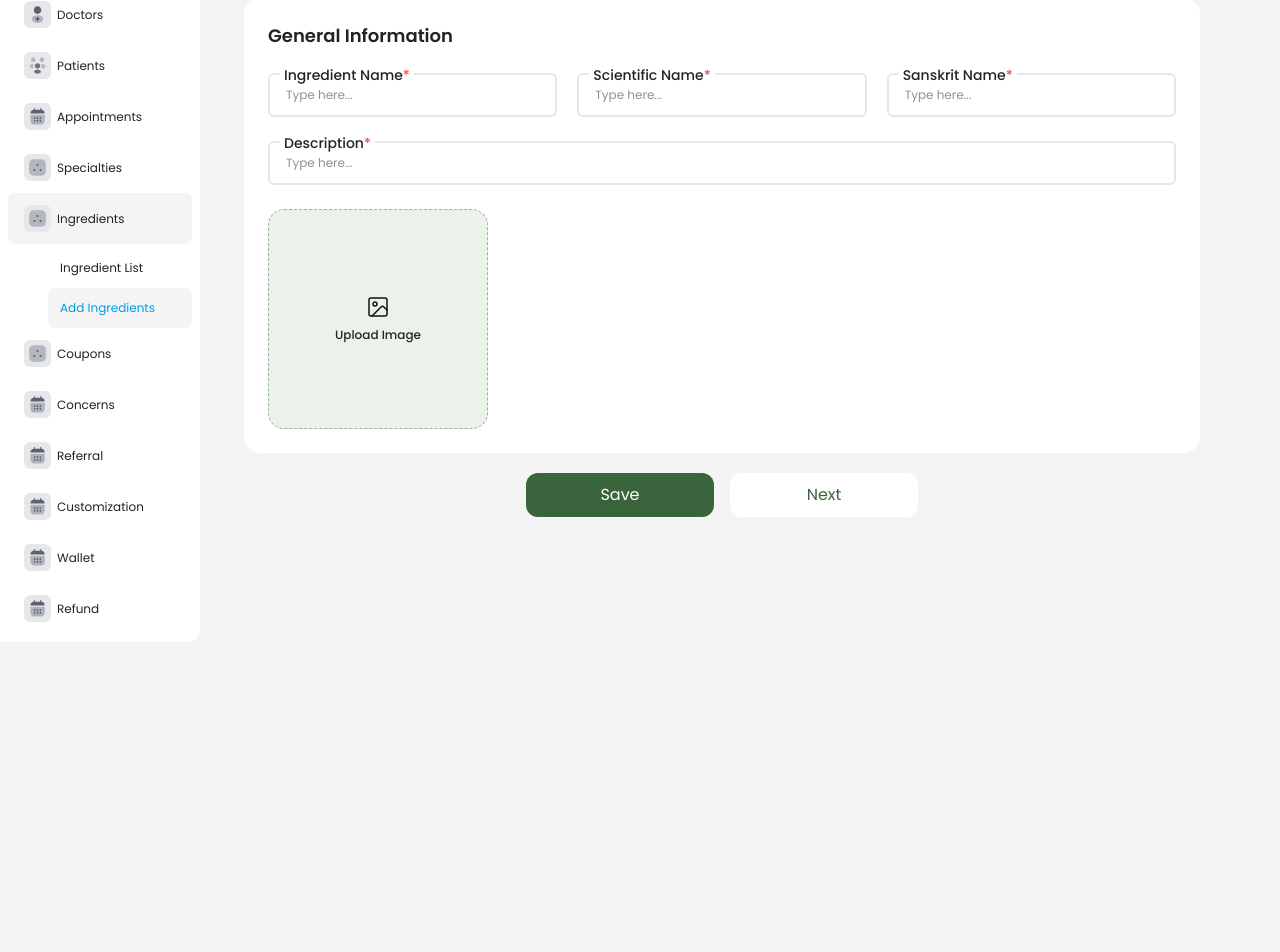
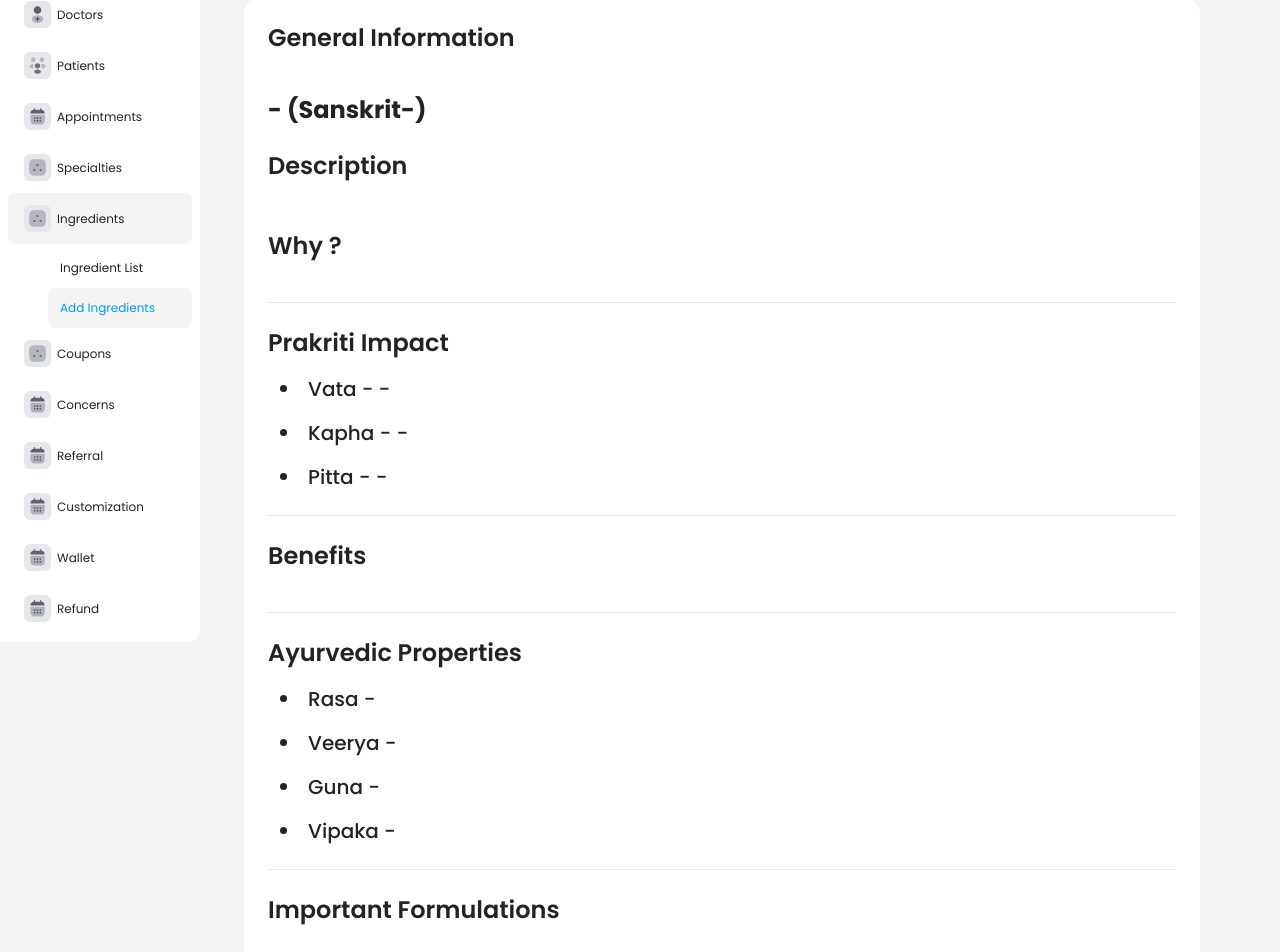
Before and after one commit to akashdas99/amrutam-project, a Next.js app: page /ingredients/add in a window 1280 px wide. Shown: the part 200-1152 px from the top of the page. Before the commit the page ends 800 px from the top, so only its background shows below. Built offline with nearby package versions, Linux system fonts and the light colour scheme.

Commit message:
refactor: update layout spacing in RootLayout and enhance IngredientsAdd page with dynamic button text based on step; improve Overview component styling and structure for better readability

```diff
--- a/app/ingredients/add/page.tsx
+++ b/app/ingredients/add/page.tsx
@@ -14,7 +14,7 @@ import { useRef, useState } from "react";
 
 export default function IngredientsAdd() {
   const ref = useRef<{ submitForm: () => void }>(null);
-  const [step, setStep] = useState(0);
+  const [step, setStep] = useState(4);
 
   const { updateIngredient } = useIngredientStoreSelector("updateIngredient");
   const onSubmit = (data: Partial<OverviewFormData>) => {
@@ -40,7 +40,10 @@ export default function IngredientsAdd() {
       <Stepper currentStep={step + 1} />
       {steps[step]}
       <div className="flex justify-center gap-4 mt-5">
-        <Button onClick={() => ref?.current?.submitForm()}>Save</Button>
+        <Button onClick={() => ref?.current?.submitForm()}>
+          {step < 4 ? "Save" : "Submit"}
+        </Button>
+        {step < 4 && (
           <Button
             variant={"ghost"}
             type="submit"
@@ -50,6 +53,7 @@ export default function IngredientsAdd() {
           >
             Next
           </Button>
+        )}
       </div>
     </div>
   );
--- a/app/layout.tsx
+++ b/app/layout.tsx
@@ -25,7 +25,7 @@ export default function RootLayout({
       <body className={`${poppins.className} antialiased`}>
         <Header />
         <Sidebar />
-        <main className="ml-[244px] mt-20 mr-20 mb-3">{children}</main>
+        <main className="ml-[244px] mt-20 mr-20 mb-5">{children}</main>
       </body>
     </html>
   );
--- a/components/add-ingredient-steps/overview.tsx
+++ b/components/add-ingredient-steps/overview.tsx
@@ -28,217 +28,146 @@ export default function Overview({ onSubmit, ref }: OverviewProps) {
     }),
     []
   );
-
+  console.log(data);
   return (
-    <div className="bg-foreground p-6 rounded-2xl flex flex-col gap-8">
-      <h1 className="text-[18px] font-semibold">Overview</h1>
-
+    <div className="bg-foreground p-6 rounded-2xl flex flex-col gap-6">
       {/* General Information */}
-      <section>
-        <h2 className="text-[16px] font-semibold mb-4">General Information</h2>
-        <div className="flex flex-col gap-3">
-          <div className="grid grid-cols-3 gap-4">
-            <div>
-              <p className="text-xs text-gray-500 mb-1">Ingredient Name</p>
-              <p className="text-sm font-medium">{data.ingredientName}</p>
-            </div>
-            <div>
-              <p className="text-xs text-gray-500 mb-1">Scientific Name</p>
-              <p className="text-sm font-medium">{data.scientificName}</p>
-            </div>
-            <div>
-              <p className="text-xs text-gray-500 mb-1">Sanskrit Name</p>
-              <p className="text-sm font-medium">{data.sanskritName}</p>
-            </div>
-          </div>
-          <div>
-            <p className="text-xs text-gray-500 mb-1">Description</p>
-            <p className="text-sm">{data.description}</p>
-          </div>
-          {data.image && (
-            <div>
-              <p className="text-xs text-gray-500 mb-1">Image</p>
-              <img
-                src={data.image}
-                alt={data.ingredientName}
-                className="w-[220px] h-[220px] object-cover rounded-2xl"
+      <section className="flex flex-col gap-6">
+        <h1 className="text-2xl font-semibold mb-4">General Information</h1>
+        {data?.image && (
+          <Image
+            src={data?.image}
+            alt="img"
+            width={460}
+            height={339}
+            className="mx-auto mb-8"
           />
-            </div>
         )}
-        </div>
+        <h2 className="font-bold text-2xl">
+          {data?.ingredientName} - {data?.scientificName} (Sanskrit-
+          {data?.sanskritName})
+        </h2>
+        <h3 className="text-2xl font-semibold">Description</h3>
+        <p className="text-xl">{data?.description}</p>
       </section>
 
       {/* Why To Use */}
-      <section>
-        <h2 className="text-[16px] font-semibold mb-4">Why To Use</h2>
-        <ul className="list-disc list-inside space-y-2">
+      <section className="flex flex-col gap-4">
+        <h2 className="text-2xl font-semibold">Why {data?.ingredientName} ?</h2>
+        <ul className="list-disc list-inside ml-3 text-xl font-medium space-y-4">
           {data?.whyToUse?.map((item, index) => (
-            <li key={index} className="text-sm">
-              {item.description}
-            </li>
+            <li key={index}>{item.description}</li>
           ))}
         </ul>
       </section>
+      <div className="border-t border-light-gray"></div>
 
       {/* Prakriti Impact */}
       <section>
-        <h2 className="text-[16px] font-semibold mb-4">Prakriti Impact</h2>
-        <div className="grid grid-cols-3 gap-4">
-          <div>
-            <p className="text-xs text-gray-500 mb-1">Vata</p>
-            <p className="text-sm font-medium">{data?.prakritiImpact?.vata}</p>
-            {data?.prakritiImpact?.vataReason && (
-              <p className="text-xs text-gray-600 mt-1">
-                {data.prakritiImpact.vataReason}
-              </p>
-            )}
-          </div>
-          <div>
-            <p className="text-xs text-gray-500 mb-1">Pitta</p>
-            <p className="text-sm font-medium">{data?.prakritiImpact?.pitta}</p>
-            {data?.prakritiImpact?.pittaReason && (
-              <p className="text-xs text-gray-600 mt-1">
+        <h2 className="text-2xl font-semibold mb-4">Prakriti Impact</h2>
+        <ul className="list-disc list-inside ml-3 text-xl font-medium space-y-4">
+          <li>
+            Vata - {data?.prakritiImpact?.vata}-
+            {data?.prakritiImpact?.vataReason}
+          </li>
+          <li>
+            Kapha - {data?.prakritiImpact?.kapha}-
+            {data?.prakritiImpact?.kaphaReason}
+          </li>
+          <li>
+            Pitta - {data?.prakritiImpact?.pitta}-
             {data?.prakritiImpact?.pittaReason}
-              </p>
-            )}
-          </div>
-          <div>
-            <p className="text-xs text-gray-500 mb-1">Kapha</p>
-            <p className="text-sm font-medium">{data?.prakritiImpact?.kapha}</p>
-            {data?.prakritiImpact?.kaphaReason && (
-              <p className="text-xs text-gray-600 mt-1">
-                {data.prakritiImpact.kaphaReason}
-              </p>
-            )}
-          </div>
-        </div>
+          </li>
+        </ul>
       </section>
+      <div className="border-t border-light-gray"></div>
 
       {/* Benefits */}
       <section>
-        <h2 className="text-[16px] font-semibold mb-4">Benefits</h2>
-        <div className="grid grid-cols-2 gap-4">
+        <h2 className="text-2xl font-semibold mb-4">Benefits</h2>
+
         {data?.benefits?.map((benefit, index) => (
-            <div
-              key={index}
-              className="flex items-start gap-3 p-3 border-2 border-light-gray rounded-xl"
-            >
+          <div key={index} className="flex">
             {benefit.image && (
-                <img
+              <Image
                 src={benefit.image}
                 alt=""
-                  className="w-12 h-12 object-contain"
+                width={35}
+                height={35}
+                className="w-[35px] h-[35px] object-contain"
               />
             )}
-              <p className="text-sm flex-1">{benefit.description}</p>
+            <p className="text-xl font-medium">{benefit?.description}</p>
           </div>
         ))}
-        </div>
       </section>
+      <div className="border-t border-light-gray"></div>
 
       {/* Ayurvedic Properties */}
       <section>
-        <h2 className="text-[16px] font-semibold mb-4">Ayurvedic Properties</h2>
-        <div className="grid grid-cols-2 gap-4">
-          <div>
-            <p className="text-xs text-gray-500 mb-1">Rasa</p>
-            <p className="text-sm font-medium">
-              {data?.ayurvedicProperties?.rasa}
-            </p>
-          </div>
-          <div>
-            <p className="text-xs text-gray-500 mb-1">Veerya</p>
-            <p className="text-sm font-medium">
-              {data?.ayurvedicProperties?.veerya}
-            </p>
-          </div>
-          <div>
-            <p className="text-xs text-gray-500 mb-1">Guna</p>
-            <p className="text-sm font-medium">
-              {data?.ayurvedicProperties?.guna}
-            </p>
-          </div>
-          <div>
-            <p className="text-xs text-gray-500 mb-1">Vipaka</p>
-            <p className="text-sm font-medium">
-              {data?.ayurvedicProperties?.vipaka}
-            </p>
-          </div>
-        </div>
+        <h2 className="text-2xl font-semibold mb-4">Ayurvedic Properties</h2>
+        <ul className="list-disc list-inside ml-3 text-xl font-medium space-y-4">
+          <li>Rasa - {data?.ayurvedicProperties?.rasa}</li>
+          <li>Veerya - {data?.ayurvedicProperties?.veerya}</li>
+          <li>Guna - {data?.ayurvedicProperties?.guna}</li>
+          <li>Vipaka - {data?.ayurvedicProperties?.vipaka}</li>
+        </ul>
       </section>
+      <div className="border-t border-light-gray"></div>
 
       {/* Important Formulations */}
       <section>
-        <h2 className="text-[16px] font-semibold mb-4">
-          Important Formulations
-        </h2>
-        <div className="flex flex-col gap-3">
-          {data?.importantFormulations?.map((formulation, index) => (
-            <div
-              key={index}
-              className="flex items-center gap-3 p-3 border-2 border-light-gray rounded-xl"
-            >
-              {formulation.image && (
-                <img
-                  src={formulation.image}
+        <h2 className="text-2xl font-semibold mb-4">Important Formulations</h2>
+        {data?.importantFormulations?.map((formulations, index) => (
+          <div key={index} className="flex">
+            {formulations?.image && (
+              <Image
+                src={formulations?.image}
                 alt=""
-                  className="w-[151px] h-[38px] object-contain"
+                width={35}
+                height={35}
+                className="w-[35px] h-[35px] object-contain"
               />
             )}
-              <p className="text-sm flex-1">{formulation.description}</p>
+            <p className="text-xl font-medium">{formulations?.description}</p>
           </div>
         ))}
-        </div>
       </section>
 
       {/* Therapeutic Uses */}
       <section>
-        <h2 className="text-[16px] font-semibold mb-4">Therapeutic Uses</h2>
-        <ul className="list-disc list-inside space-y-2">
-          {data?.therapeuticUses?.map((use, index) => (
-            <li key={index} className="text-sm">
-              {use?.description}
-            </li>
+        <h2 className="text-2xl font-semibold mb-4">Therapeutic Uses</h2>
+        <ul className="list-disc list-inside ml-3 text-xl font-medium space-y-4">
+          {data?.therapeuticUses?.map((item, index) => (
+            <li key={index}>{item.description}</li>
           ))}
         </ul>
       </section>
 
       {/* Plant Parts and Its Purpose */}
       <section>
-        <h2 className="text-[16px] font-semibold mb-4">
+        <h2 className="text-2xl font-semibold mb-4">
           Plant Parts and Its Purpose
         </h2>
-        <div className="p-4 border-2 border-light-gray rounded-xl">
-          <div className="flex gap-8 mb-3">
-            <h3 className="font-medium flex-1">Type</h3>
-            <h3 className="font-medium flex-3">Description</h3>
-          </div>
-          <div className="border-t border-light-gray mb-3"></div>
-          <div className="space-y-3">
-            {data?.plantParts?.map((part, index) => (
-              <div key={index} className="flex gap-8">
-                <p className="text-sm flex-1 text-gray">{part?.plantPart}</p>
-                <p className="text-sm flex-3 text-gray">{part?.description}</p>
-              </div>
+        <ul className="list-disc list-inside ml-3 text-xl font-medium space-y-4">
+          {data?.plantParts?.map((item, index) => (
+            <li key={index}>
+              {item?.plantPart} - {item?.description}
+            </li>
           ))}
-          </div>
-        </div>
+        </ul>
       </section>
 
       {/* Best Combined With */}
       <section>
-        <div>
-          <p className="text-xs text-gray-500 mb-1">Best Combined With</p>
-          <p className="text-sm">{data?.bestCombinedWith}</p>
-        </div>
+        <h2 className="text-2xl font-semibold mb-4">Best Combined With</h2>
+        <p className="text-xl font-medium">{data?.bestCombinedWith}</p>
       </section>
 
       {/* Geographical Locations */}
       <section>
-        <div>
-          <p className="text-xs text-gray-500 mb-1">Geographical Locations</p>
-          <p className="text-sm">{data?.geographicalLocations}</p>
-        </div>
+        <h2 className="text-2xl font-semibold mb-4">Geographical Locations</h2>
+        <p className="text-xl font-medium">{data?.geographicalLocations}</p>
       </section>
     </div>
   );
```
Lines whose indentation alone changed are shown as unchanged.
